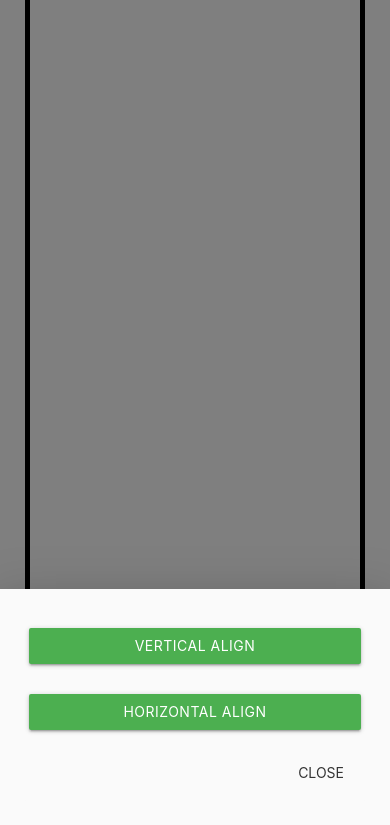
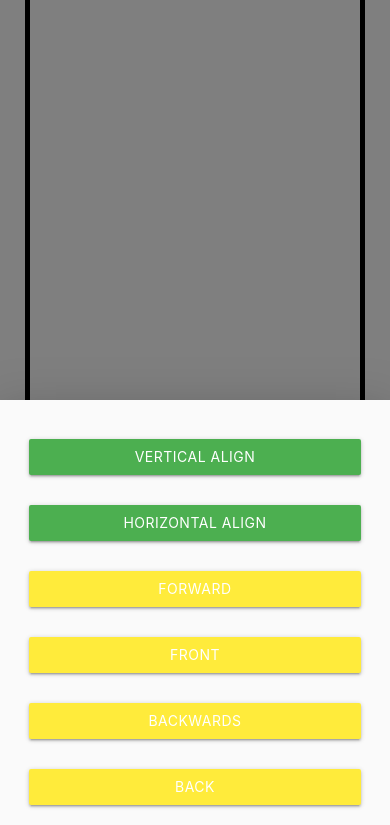
Before and after one commit to WoodAlanM/Laserlobby-Flask-, a Flask app: page /editor in a window 390 px wide, after a click on "ALIGN". Shown: the part 119-944 px from the top of the page. Run offline with Flask 2, Linux system fonts and the light colour scheme; a user stored in the database is signed in; some libraries are stand-ins or nearby versions.

Commit message:
Added z-index functionality.  Forward, front, backward, back.  Also changed align to adjust and added the z-index buttons there.

```diff
--- a/notes.txt
+++ b/notes.txt
@@ -1,5 +1,3 @@
 Got it saving canvas with supplied name, however still running into trouble with permissions.
-Add 'Adjust' to mobile instead of align, inside add z-index adjustments or maybe bring forward push back
 Eventually make it so the canvas automatically reloads after coming back to the editor.  Maybe save upon exiting page
 get an error cannot get properties of undefined when choosing a font before making text.  it still works, but that needs to be fixed eventually
-Add check for isMobile on holdmouse feature
--- a/static/js/main.js
+++ b/static/js/main.js
@@ -21,7 +21,7 @@ let erasingRemovesErasedObjects = false;
 const canvas = this.__canvas = new fabric.Canvas('main_canvas');
 
 function changeAction(target) {
-    ['select','text','image','shapes','spray'].forEach(action => {
+    ['select','text','image','shapes','adjust'].forEach(action => {
     const t = document.getElementById(action);
     t.classList.remove('btn-large');
     t.classList.remove('blue');
@@ -52,11 +52,10 @@ function changeAction(target) {
         $('#shapes_options').removeClass('hide');
         $('#shapes_options').addClass('show');
         break;
-    case "spray":
+    case "adjust":
         hideControls();
-        canvas.freeDrawingBrush = new fabric.SprayBrush(canvas);
-        canvas.freeDrawingBrush.width = 35;
-        canvas.isDrawingMode = true;
+        $('#adjust_options').removeClass('hide');
+        $('#adjust_options').addClass('show');
         break;
     default:
         break;
@@ -345,43 +344,32 @@ $('#color_range_mobile').change(function(){
     $('#color_preview_mobile').css('background-color', 'rgb(' + newValue + ',' + newValue + ',' + newValue + ')')
 });
 
-// // Aligns items vertically or horizontally big screen
-// // GROUP ON SELECTION
-// canvas.on("selection:updated", function(e) {
-// 	var activeObj = canvas.getActiveObjects();
-//     if(activeObj.length > 1) {
-
-//         var groupWidth = e.target.getWidth();
-//         var groupHeight = e.target.getHeight();
-
-//         e.target.forEachObject(function(obj) {
-//             var itemWidth = obj.getBoundingRect().width;
-//             var itemHeight = obj.getBoundingRect().height;
-
-//             // OBJECT ALIGNMENT: " Vertical-CENTER "
-//             // ================================
-//             $('#objVAlignCenter').click(function() {
-//                 obj.set({
-//                     left: (0 - itemWidth/2),
-//                     originX: 'left'
-//                 });
-//                 obj.setCoords();
-//                 canvas.renderAll();
-//             });
-
-//             // OBJECT ALIGNMENT: " Horizontal-CENTER "
-//             // ================================
-//             $('#objHAlignCenter').click(function() {
-//                 obj.set({
-//                     top: (0 - itemHeight/2),
-//                     originY: 'top'
-//                 });
-//                 obj.setCoords();
-//                 canvas.renderAll();
-//             });
-//         });
-//     }
-// }); // END OF " SELECTION:CREATED "
+// Change the z-index of current selection
+function changeZ(direction){
+    var activeObj = canvas.getActiveObject();
+    switch(direction){
+        case "forward":
+            canvas.bringForward(activeObj);
+            canvas.discardActiveObject();
+            canvas.renderAll();
+            break;
+        case "front":
+            canvas.bringToFront(activeObj);
+            canvas.discardActiveObject();
+            canvas.renderAll();
+            break;
+        case "backward":
+            canvas.sendBackwards(activeObj);
+            canvas.discardActiveObject();
+            canvas.renderAll();
+            break;
+        case "back":
+            canvas.sendToBack(activeObj);
+            canvas.discardActiveObject();
+            canvas.renderAll();
+            break;
+    }
+};
 
 // Function for aligning objects
 function alignObjects(verticalOrHorizontal){
@@ -462,28 +450,14 @@ canvas.on('mouse:down',function(e) {
             objType = activeObj.get('type');
         }
         if(activeObj && objType == 'i-text'){
-            console.log('got here')
             activeObj.selectAll();
             activeObj.enterEditing();
             activeObj.hiddenTextarea.focus();
         }
     },2000); // 500ms between each frame
-
 }).on('mouse:up', function(e){
     clearInterval(interval)
 });
-
-// // Changes text of a selected text object
-// function changeText(){
-//     var selected = canvas.getActiveObject()
-//     var selected_type = canvas.getActiveObject().get('type')
-//     console.log(selected_type)
-//     if(selected_type == 'i-text'){
-//         var new_text = $('#edited_text').val()
-//         selected.text = new_text
-//         canvas.renderAll()
-//     }
-// }
 
 // Fills font size and radius select boxes
 function fillFontSizes(){
@@ -505,7 +479,7 @@ function fillLocation(){
 
 // Hides control options for each main object
 function hideControls(){
-    ['text_options', 'image_options', 'shapes_options'].forEach(tools => {
+    ['text_options', 'image_options', 'shapes_options', 'adjust_options'].forEach(tools => {
         const tool = document.getElementById(tools);
         tool.classList.remove('show');
         tool.classList.add('hide');
--- a/templates/editor.html
+++ b/templates/editor.html
@@ -110,17 +110,7 @@
                             </tr>
                             <tr>
                                 <td>
-                                    <button style="width: 100%" class="btn" id="spray" type="button" onclick="changeAction(this)">Spray</button>
-                                </td>
-                            </tr>
-                            <tr>
-                                <td>
-                                    <button style="width: 100%" class="btn green" id="objVAlignCenter" onclick="alignObjects('vertical')">Vertical Align</button>
-                                </td>
-                            </tr>
-                            <tr>
-                                <td>
-                                    <button style="width: 100%" class="btn green" id="objHAlignCenter" onclick="alignObjects('horizontal')">Horizontal Align</button>
+                                    <button style="width: 100%" class="btn" id="adjust" type="button" onclick="changeAction(this)">Adjust</button>
                                 </td>
                             </tr>
                             <tr>
@@ -252,6 +242,40 @@
                             <tr>
                                 <td>
                                     <div id="color_preview"></div>
+                                </td>
+                            </tr>
+                        </table>
+                    </div>
+                    <div id="adjust_options" class="hide">
+                        <table>
+                            <tr>
+                                <td>
+                                    <button style="width: 100%" class="btn green" id="objVAlignCenter" onclick="alignObjects('vertical')">Vertical Align</button>
+                                </td>
+                            </tr>
+                            <tr>
+                                <td>
+                                    <button style="width: 100%" class="btn green" id="objHAlignCenter" onclick="alignObjects('horizontal')">Horizontal Align</button>
+                                </td>
+                            </tr>
+                            <tr>
+                                <td>
+                                    <button style="width: 100%" class="btn yellow" id="objHAlignCenter" onclick="changeZ('forward')">Forward</button>
+                                </td>
+                            </tr>
+                            <tr>
+                                <td>
+                                    <button style="width: 100%" class="btn yellow" id="objHAlignCenter" onclick="changeZ('front')">Front</button>
+                                </td>
+                            </tr>
+                            <tr>
+                                <td>
+                                    <button style="width: 100%" class="btn yellow" id="objHAlignCenter" onclick="changeZ('backwards')">Backwards</button>
+                                </td>
+                            </tr>
+			                <tr>
+                                <td>
+                                    <button style="width: 100%" class="btn yellow" id="objHAlignCenter" onclick="changeZ('back')">Back</button>
                                 </td>
                             </tr>
                         </table>
@@ -473,6 +497,26 @@
                             <button style="width: 100%" class="btn green" id="objHAlignCenter_mobile" onclick="alignObjects('horizontal')">Horizontal Align</button>
                         </td>
                     </tr>
+                    <tr>
+                        <td>
+                            <button style="width: 100%" class="btn yellow" id="zForward_mobile" onclick="changeZ('forward')">Forward</button>
+                        </td>
+                    </tr>
+                    <tr>
+                        <td>
+                            <button style="width: 100%" class="btn yellow" id="zFront_mobile" onclick="changeZ('front')">Front</button>
+                        </td>
+                    </tr>
+                    <tr>
+                        <td>
+                            <button style="width: 100%" class="btn yellow" id="zBackwards_mobile" onclick="changeZ('backwards')">Backwards</button>
+                        </td>
+                    </tr>
+                    <tr>
+                        <td>
+                            <button style="width: 100%" class="btn yellow" id="zBack_mobile" onclick="changeZ('back')">Back</button>
+                        </td>
+                    </tr>
                 </table>
             <div class="modal-footer">
                 <a href="#!" class="modal-close waves-effect waves-green btn-flat">Close</a>
@@ -525,7 +569,7 @@
         <!-- Adds image to the canvas -->
         <script>
             $('#add_image_button').click(function(){
-                if($('image_select'.find(':selected').text()) != 'Choose Image'){
+                if($('image_select').find(':selected').text() != 'Choose Image'){
                     addImage($('#image_select').find(':selected').text())
                 }
             });
```
